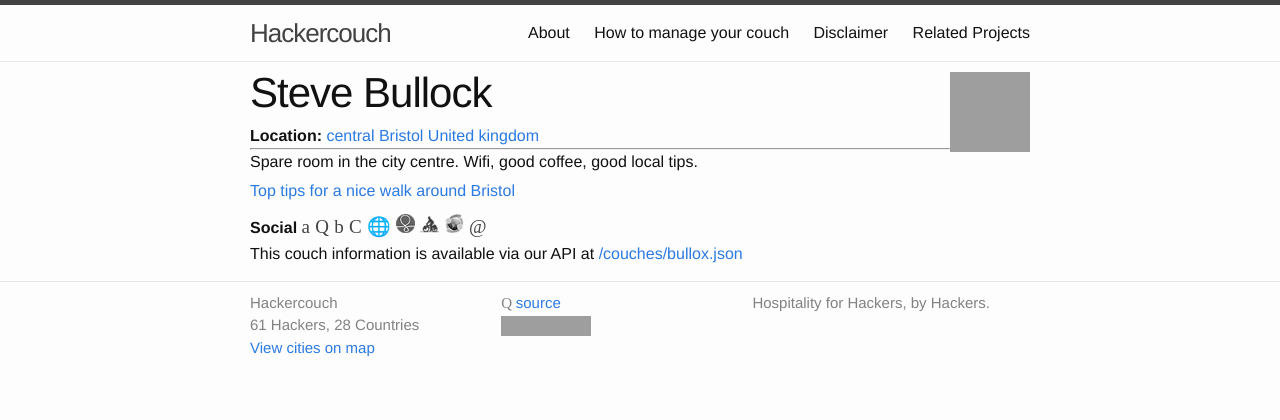
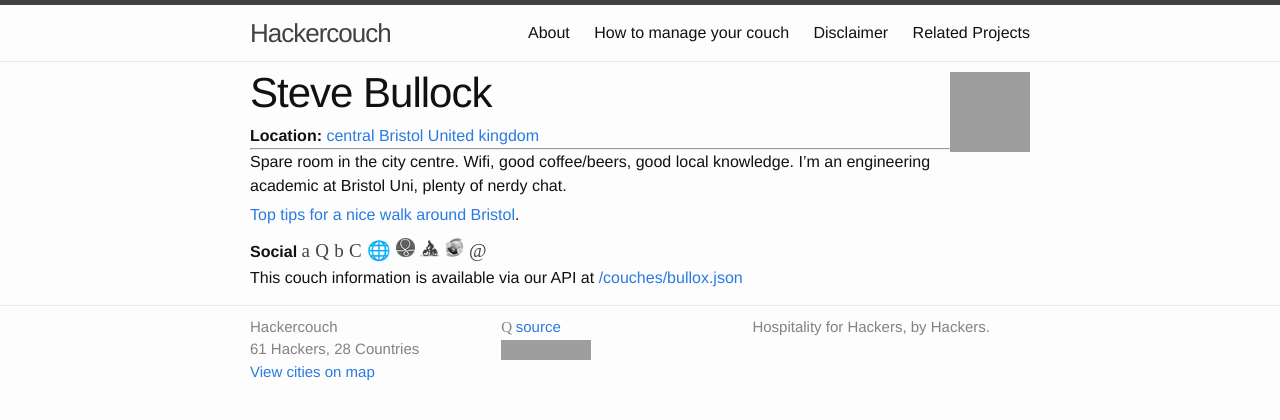
Before and after one commit to hackercouch/hackercouch, a Jekyll site: the page built from _couches/bullox.md, in a window 1280 px wide, cut to the strip 0-420 px from the top of the page. Built offline with Jekyll 4.4.1, drawn with Linux system fonts in a browser that asks for light colours; some web fonts are replaced; grey boxes are pictures that could not be loaded.

Commit message:
Update bullox.md

```diff
--- a/_couches/bullox.md
+++ b/_couches/bullox.md
@@ -14,6 +14,6 @@
 warmshowers: bullox
 ---
 
-Spare room in the city centre. Wifi, good coffee, good local tips.
+Spare room in the city centre. Wifi, good coffee/beers, good local knowledge. I'm an engineering academic at Bristol Uni, plenty of nerdy chat.
 
-[Top tips for a nice walk around Bristol](https://www.reddit.com/r/bristol/comments/2wl624/free_things_to_dodays_out_in_bristol/cosei63/)
+[Top tips for a nice walk around Bristol](https://www.reddit.com/r/bristol/comments/2wl624/free_things_to_dodays_out_in_bristol/cosei63/).
```
